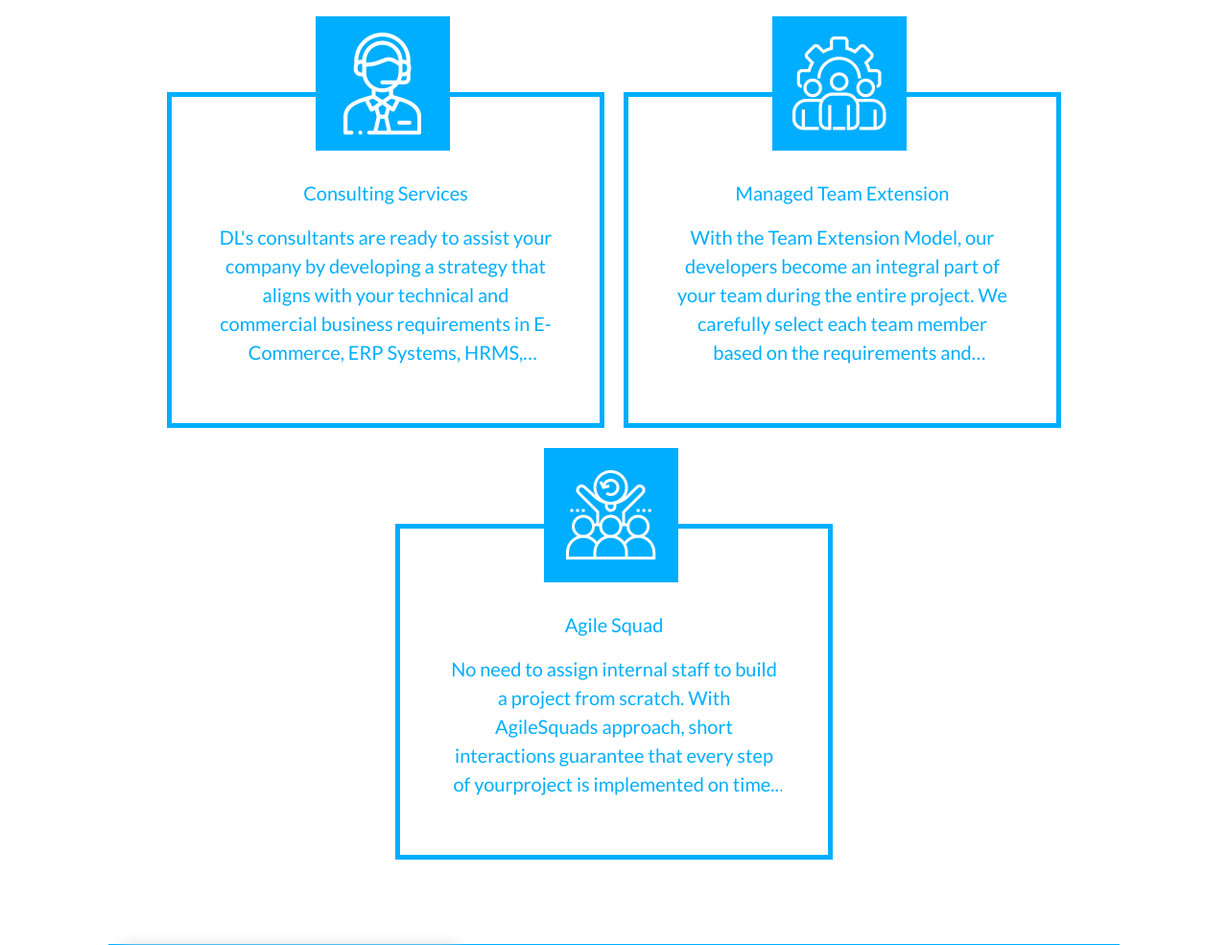
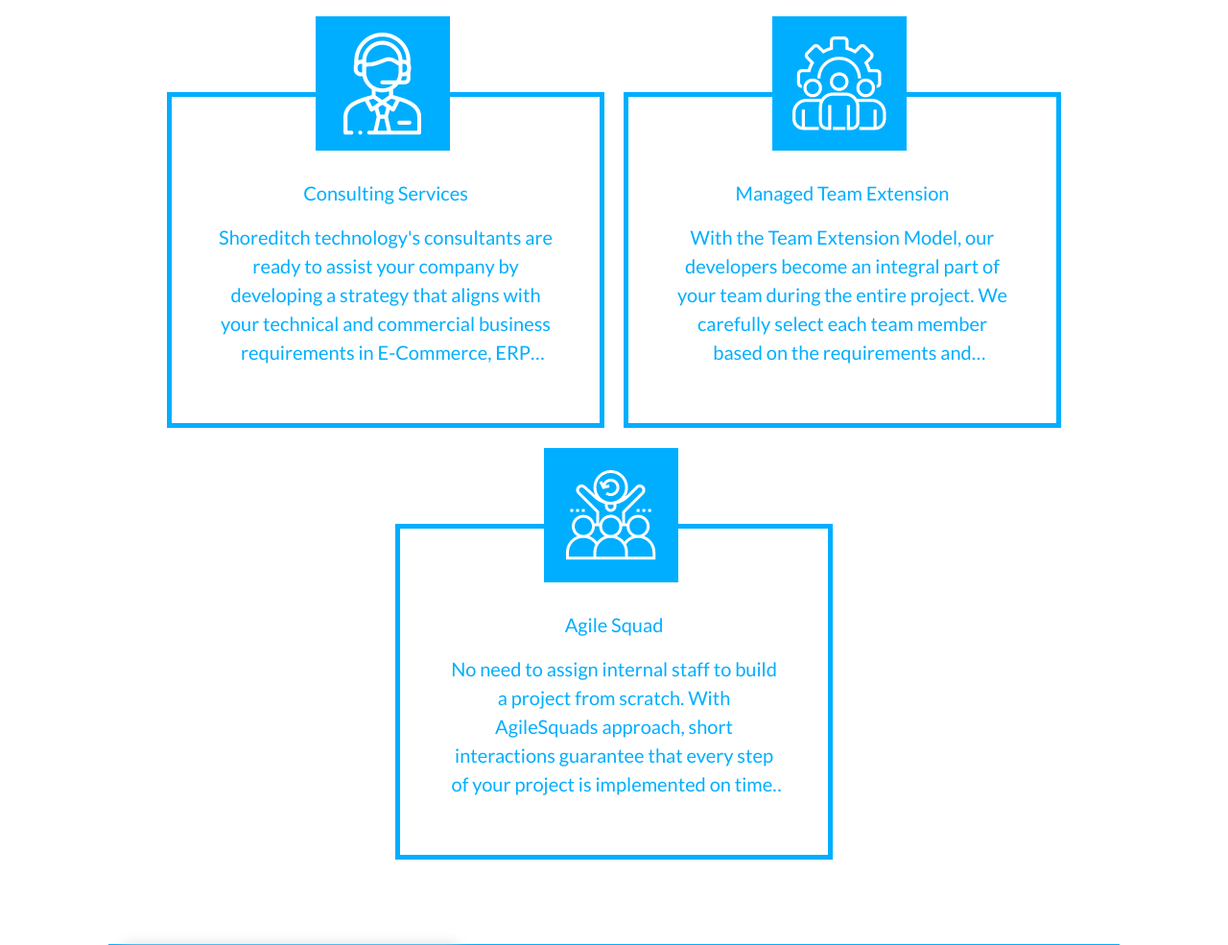
Before and after one commit to AliAbbas993/academicwebUI, a PHP site: page /our-services.php in a window 1280 px wide. Shown: the part 1878-2863 px from the top of the page at 96% size. Run offline with PHP 8.4, Linux system fonts and the light colour scheme.

Commit message:
dls change with Shoreditch technology

```diff
--- a/clients-testimonials.php
+++ b/clients-testimonials.php
@@ -20,7 +20,7 @@
         <p class="testo-designation">CEO -VITS CONSULTING CORPORATION</p>
         <p class="testo-desc my-3">
           <svg width="10px" class="svg-inline--fa fa-quote-left fa-w-16 fa-2x" aria-hidden="true" focusable="false" data-prefix="fas" data-icon="quote-left" role="img" xmlns="http://www.w3.org/2000/svg" viewBox="0 0 512 512"><path fill="currentColor" d="M464 256h-80v-64c0-35.3 28.7-64 64-64h8c13.3 0 24-10.7 24-24V56c0-13.3-10.7-24-24-24h-8c-88.4 0-160 71.6-160 160v240c0 26.5 21.5 48 48 48h128c26.5 0 48-21.5 48-48V304c0-26.5-21.5-48-48-48zm-288 0H96v-64c0-35.3 28.7-64 64-64h8c13.3 0 24-10.7 24-24V56c0-13.3-10.7-24-24-24h-8C71.6 32 0 103.6 0 192v240c0 26.5 21.5 48 48 48h128c26.5 0 48-21.5 48-48V304c0-26.5-21.5-48-48-48z" class=""></path></svg>
-          VITS Consulting Corp worked with the DLS Global team to start the initial deployment of VITS HR. DLS Global overcame not only many challenges but also traversed through a bit of a bump ride in the beginning due to the nature of the requirements. Over the course of VITS working with the DLS team, we can confidently say they have mastered their Art of Specialized Website Development. We will continue to work closely with the DLS team as our needs and requirements evolve.
+          VITS Consulting Corp worked with the Shoreditch technology team to start the initial deployment of VITS HR. Shoreditch technology overcame not only many challenges but also traversed through a bit of a bump ride in the beginning due to the nature of the requirements. Over the course of VITS working with the Shoreditch technology team, we can confidently say they have mastered their Art of Specialized Website Development. We will continue to work closely with the Shoreditch technology team as our needs and requirements evolve.
           <svg width="10px" aria-hidden="true" focusable="false" data-prefix="fas" data-icon="quote-right" role="img" xmlns="http://www.w3.org/2000/svg" viewBox="0 0 512 512" class="svg-inline--fa fa-quote-right fa-w-16 fa-2x"><path fill="currentColor" d="M464 32H336c-26.5 0-48 21.5-48 48v128c0 26.5 21.5 48 48 48h80v64c0 35.3-28.7 64-64 64h-8c-13.3 0-24 10.7-24 24v48c0 13.3 10.7 24 24 24h8c88.4 0 160-71.6 160-160V80c0-26.5-21.5-48-48-48zm-288 0H48C21.5 32 0 53.5 0 80v128c0 26.5 21.5 48 48 48h80v64c0 35.3-28.7 64-64 64h-8c-13.3 0-24 10.7-24 24v48c0 13.3 10.7 24 24 24h8c88.4 0 160-71.6 160-160V80c0-26.5-21.5-48-48-48z" class=""></path></svg>
         </p>
         <!-- <a href="https://dls-global.com" target="_blank" class="more-btn">Read more</a> -->
@@ -59,7 +59,7 @@
         <p class="testo-designation">CEO -VITS CONSULTING CORPORATION</p>
         <p class="testo-desc my-3">
           <svg width="10px" class="svg-inline--fa fa-quote-left fa-w-16 fa-2x" aria-hidden="true" focusable="false" data-prefix="fas" data-icon="quote-left" role="img" xmlns="http://www.w3.org/2000/svg" viewBox="0 0 512 512"><path fill="currentColor" d="M464 256h-80v-64c0-35.3 28.7-64 64-64h8c13.3 0 24-10.7 24-24V56c0-13.3-10.7-24-24-24h-8c-88.4 0-160 71.6-160 160v240c0 26.5 21.5 48 48 48h128c26.5 0 48-21.5 48-48V304c0-26.5-21.5-48-48-48zm-288 0H96v-64c0-35.3 28.7-64 64-64h8c13.3 0 24-10.7 24-24V56c0-13.3-10.7-24-24-24h-8C71.6 32 0 103.6 0 192v240c0 26.5 21.5 48 48 48h128c26.5 0 48-21.5 48-48V304c0-26.5-21.5-48-48-48z" class=""></path></svg>
-          VITS Consulting Corp worked with the DLS Global team to start the initial deployment of VITS HR. DLS Global overcame not only many challenges but also traversed through a bit of a bump ride in the beginning due to the nature of the requirements. Over the course of VITS working with the DLS team, we can confidently say they have mastered their Art of Specialized Website Development. We will continue to work closely with the DLS team as our needs and requirements evolve.
+          VITS Consulting Corp worked with the Shoreditch technology team to start the initial deployment of VITS HR. Shoreditch technology overcame not only many challenges but also traversed through a bit of a bump ride in the beginning due to the nature of the requirements. Over the course of VITS working with the Shoreditch technology team, we can confidently say they have mastered their Art of Specialized Website Development. We will continue to work closely with the Shoreditch technology team as our needs and requirements evolve.
           <svg width="10px" aria-hidden="true" focusable="false" data-prefix="fas" data-icon="quote-right" role="img" xmlns="http://www.w3.org/2000/svg" viewBox="0 0 512 512" class="svg-inline--fa fa-quote-right fa-w-16 fa-2x"><path fill="currentColor" d="M464 32H336c-26.5 0-48 21.5-48 48v128c0 26.5 21.5 48 48 48h80v64c0 35.3-28.7 64-64 64h-8c-13.3 0-24 10.7-24 24v48c0 13.3 10.7 24 24 24h8c88.4 0 160-71.6 160-160V80c0-26.5-21.5-48-48-48zm-288 0H48C21.5 32 0 53.5 0 80v128c0 26.5 21.5 48 48 48h80v64c0 35.3-28.7 64-64 64h-8c-13.3 0-24 10.7-24 24v48c0 13.3 10.7 24 24 24h8c88.4 0 160-71.6 160-160V80c0-26.5-21.5-48-48-48z" class=""></path></svg>
         </p>
         <!-- <a href="https://dls-global.com" target="_blank" class="more-btn">Read more</a> -->
--- a/our-services.php
+++ b/our-services.php
@@ -124,7 +124,7 @@
                             <div class="eng-model text-center px-5" >
                                 <p class="model-img-p my-3"><img src="./assets/media/icon1.png" alt="" class="model-img"/></p>
                                 <p class="model-name">Consulting Services</p>
-                                <p class="model-desc my-3">DL's consultants are ready to assist your company by developing a strategy that aligns with your technical and commercial business requirements in E-Commerce, ERP Systems, HRMS, FinTech, Healthcare, Search Engine Optimization, Data Analytics, Web and Mobile Engagement with your stakeholders. DL's Trusted Advisor Network expands the professional services offerings to provide assessments, strategic planning, consulting, and outcome-based engagements for clients to help drive transformation and optimization for business processes. Our consultants have broad experience and expertise in numerous business domains, technologies, and industries and can provide valuable insight to clients looking for a competitive edge in creating speed to value.</p>
+                                <p class="model-desc my-3">Shoreditch technology's consultants are ready to assist your company by developing a strategy that aligns with your technical and commercial business requirements in E-Commerce, ERP Systems, HRMS, FinTech, Healthcare, Search Engine Optimization, Data Analytics, Web and Mobile Engagement with your stakeholders. Shoreditch technology's Trusted Advisor Network expands the professional services offerings to provide assessments, strategic planning, consulting, and outcome-based engagements for clients to help drive transformation and optimization for business processes. Our consultants have broad experience and expertise in numerous business domains, technologies, and industries and can provide valuable insight to clients looking for a competitive edge in creating speed to value.</p>
                                 <!-- <a href="construction.php" target="_blank" class="read-more-btn">read more</a> -->
                             </div>
                         </li>
@@ -140,7 +140,7 @@
                             <div class="eng-model text-center px-5" >
                                 <p class="model-img-p my-3"><img src="./assets/media/icon3.png" alt="" class="model-img"/></p>
                                 <p class="model-name">Agile Squad</p>
-                                <p class="model-desc my-3">No need to assign internal staff to build a project from scratch. With AgileSquads approach, short interactions guarantee that every step of yourproject is implemented on time. It is easy to hand over the requirements to a ready-to-go Agile Squad and check in with them periodically. Get a time and effort estimate for your requirements and let us assemble an Agile Squad, managed by an experienced Squad Lead, to develop products from scratch according to your time and budget.</p>
+                                <p class="model-desc my-3">No need to assign internal staff to build a project from scratch. With AgileSquads approach, short interactions guarantee that every step of your project is implemented on time. It is easy to hand over the requirements to a ready-to-go Agile Squad and check in with them periodically. Get a time and effort estimate for your requirements and let us assemble an Agile Squad, managed by an experienced Squad Lead, to develop products from scratch according to your time and budget.</p>
                                 <!-- <a href="construction.php" target="_blank" class="read-more-btn">read more</a> -->
                             </div>
                         </li>
```
